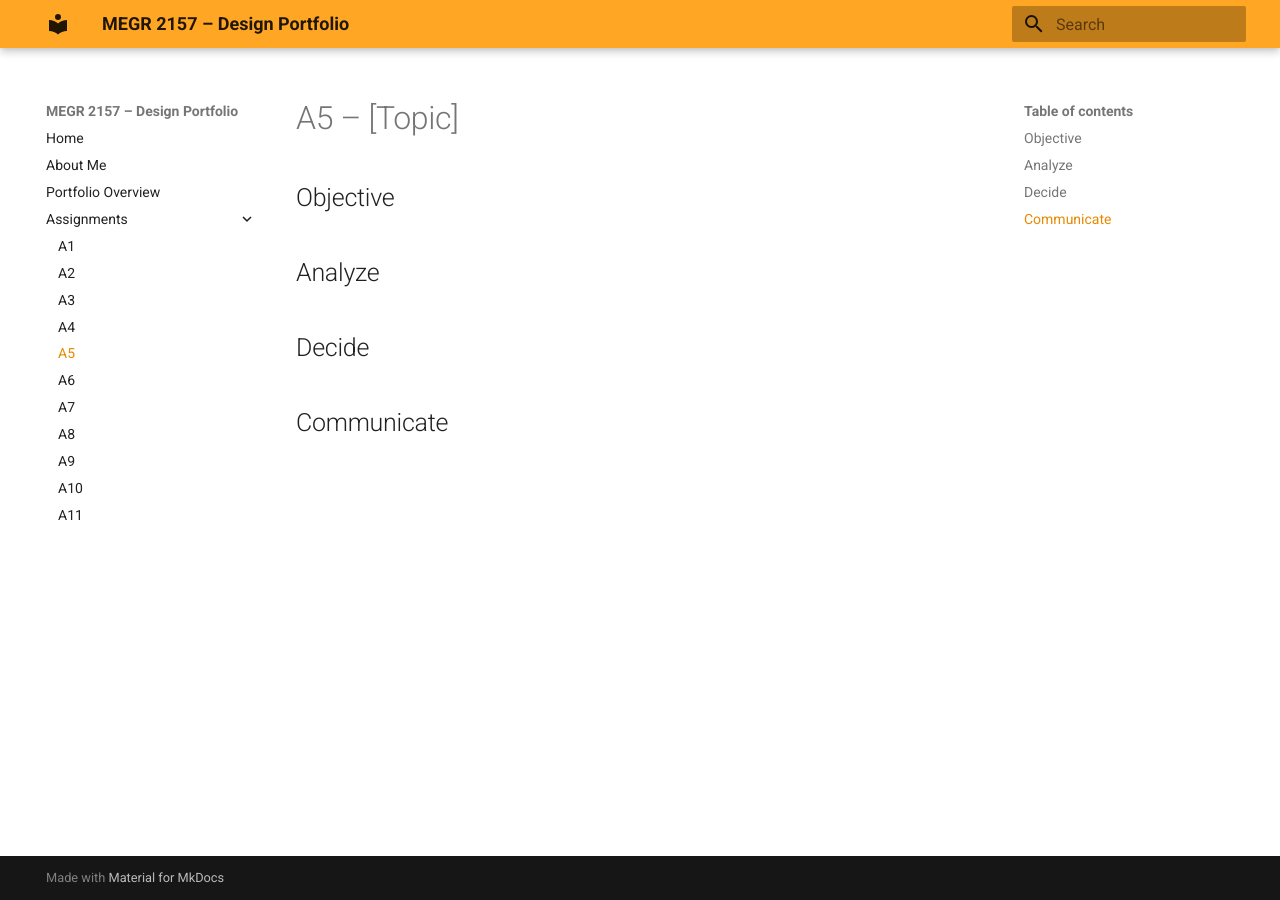
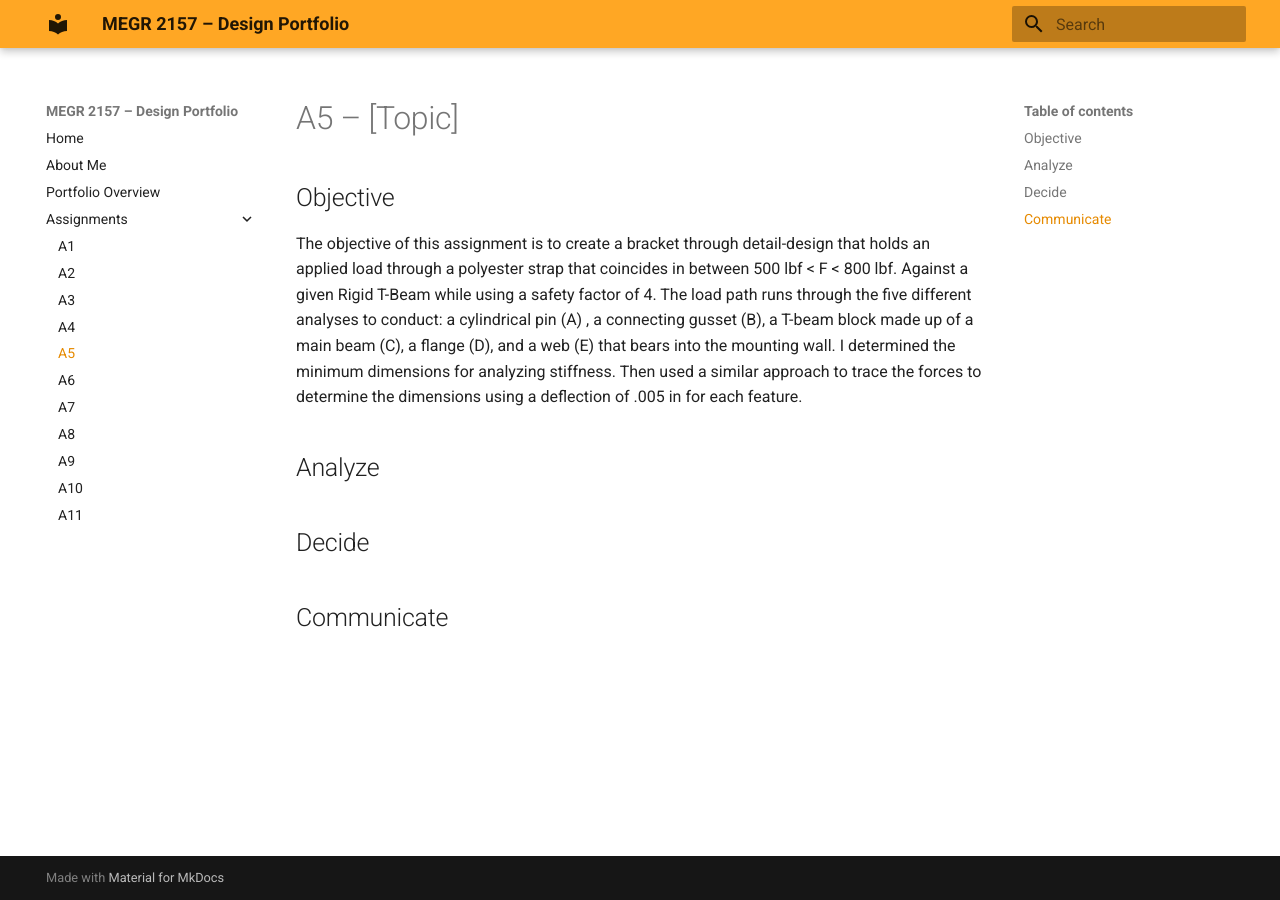
Before and after one commit to JasiahRutherford/jasiahs-megr2156-portfolio, an MkDocs documentation site: the page built from docs/assignments/A05/index.md, in a window 1280 px wide. Built offline with MkDocs 1.6.1 and Material for MkDocs 9.7.7, drawn with Linux system fonts in a browser that asks for light colours.

Commit message:
Update index.md

```diff
--- a/docs/assignments/A05/index.md
+++ b/docs/assignments/A05/index.md
@@ -1,7 +1,7 @@
 # A5 – [Topic]
 
 ## Objective
-
+The objective of this assignment is to create a bracket through detail-design that holds an applied load through a polyester strap that coincides in between 500 lbf < F < 800 lbf. Against a given Rigid T-Beam while using a safety factor of 4. The load path runs through the five different analyses to conduct: a cylindrical pin (A) , a connecting gusset (B), a T-beam block made up of a main beam (C), a flange (D), and a web (E) that bears into the mounting wall. I determined the minimum dimensions for analyzing stiffness. Then used a similar approach to trace the forces to determine the dimensions using a deflection of .005 in for each feature.
 
 ## Analyze
 
```
